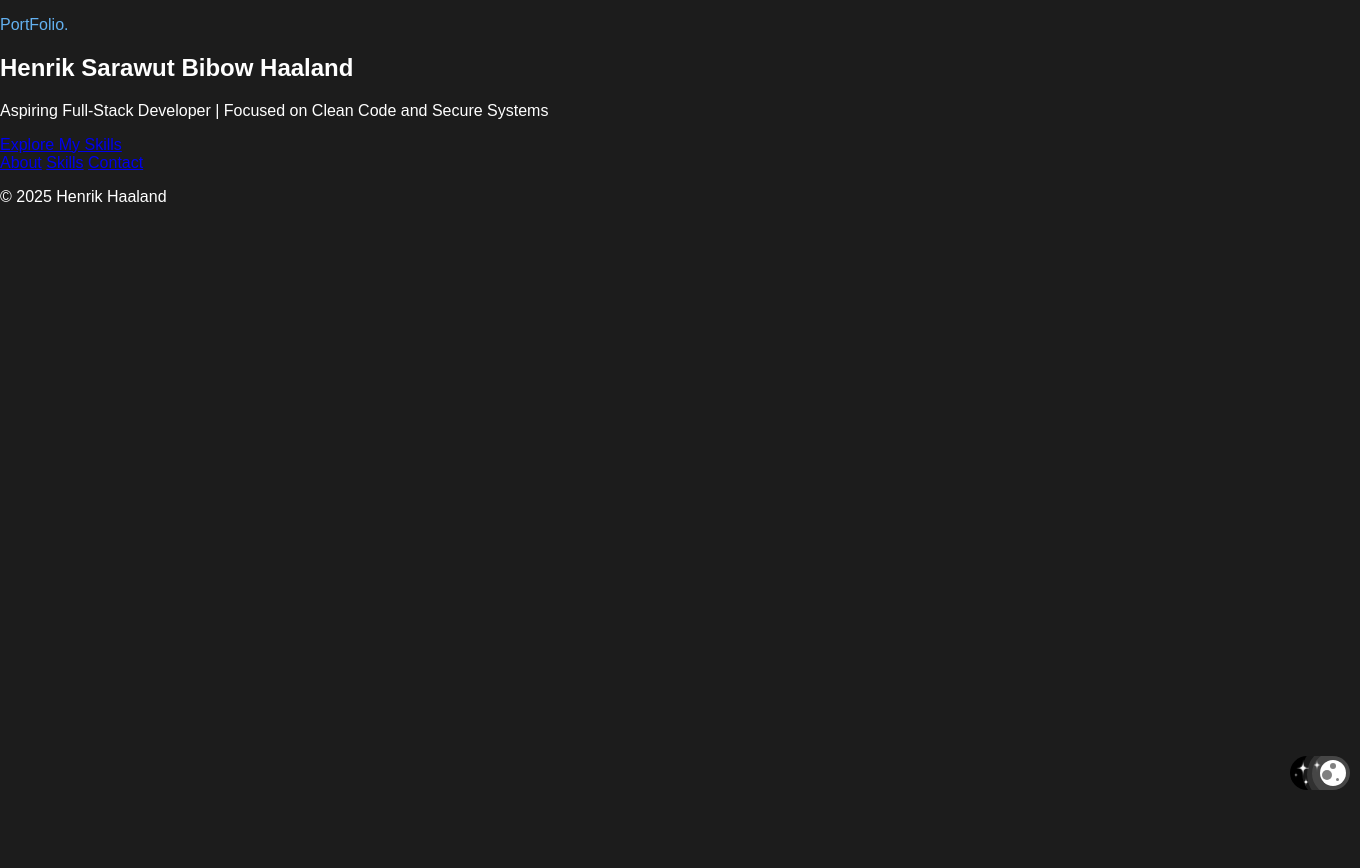
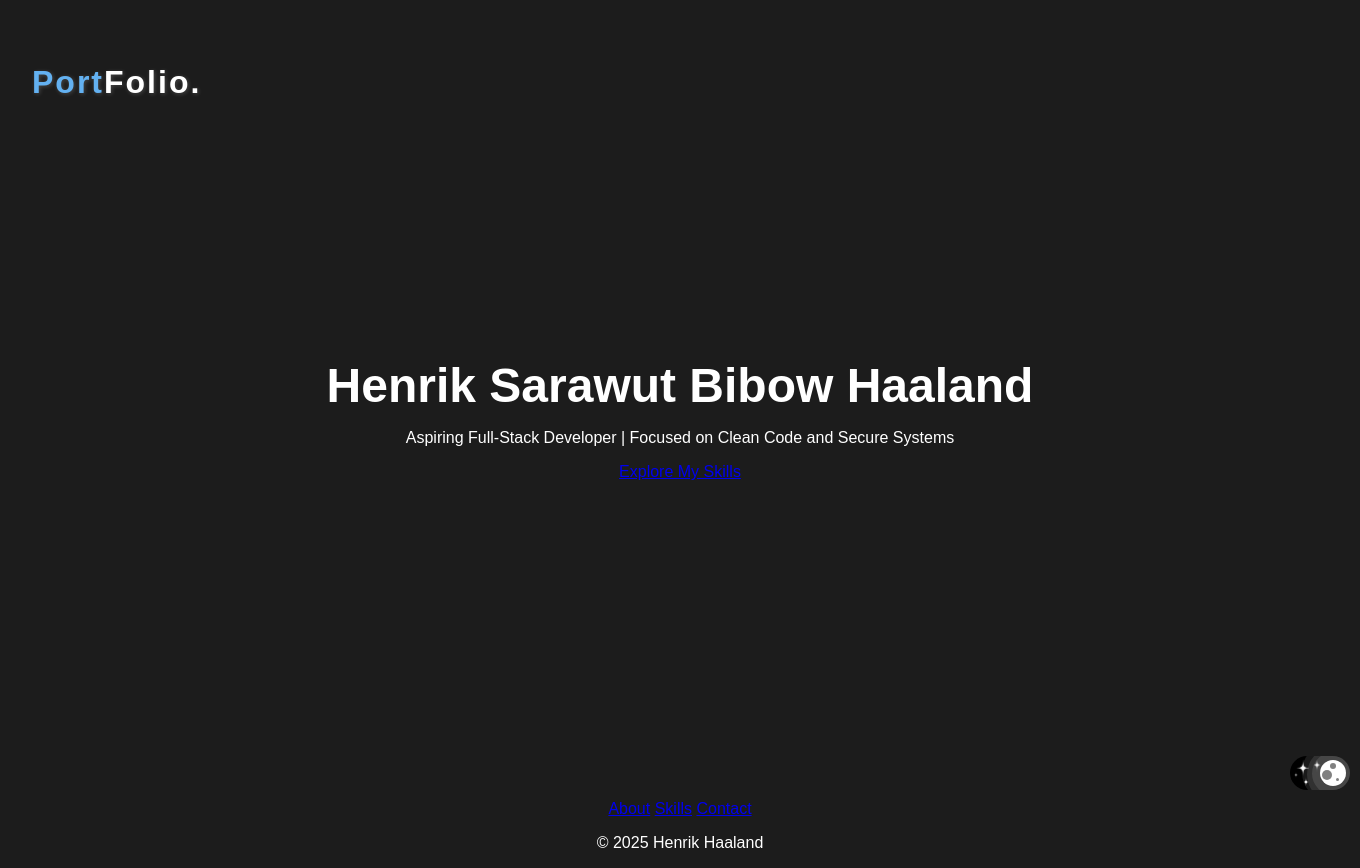
Before and after one commit to HenrikHaalandDev/Portfolio, a Flask app: page / in a window 1360 px wide; the page is wider, and only the part inside the window is pictured. Before the commit the page ends 790 px from the top of that part, so only its background shows below. Run offline with Flask 3, Linux system fonts and the light colour scheme.

Commit message:
Update on Home page styling

```diff
--- a/app/static/css/styles.css
+++ b/app/static/css/styles.css
@@ -1,9 +1,75 @@
-body{
+body {
     background-color: var(--background-color);
+    color: var(--main-text-color);
+    font-family: 'Poppins', sans-serif;
+    transition: background-color 0.3s ease, color 0.3s ease;
+    margin: 0;
+    overflow-x: hidden;
+}
+
+.root {
+    height: 100vh;
+}
+
+header {
+    padding: 2rem;
+    display: flex;
+    justify-content: space-between;
+    align-items: center;
+    position: absolute;
+    top: 0;
+    width: 100%;
+    z-index: 10;
+}
+
+.logo {
+    color: var(--logo-main-color);
+    font-size: 2rem;
+    font-weight: bold;
+    letter-spacing: 2px;
+    text-shadow: var(--text-shadow);
+}
+
+.logo span {
     color: var(--main-text-color);
 }
 
-/* Logo Styling */
-.logo{
-    color: var(--logo-main-color);
+.content {
+    display: flex;
+    justify-content: center;
+    align-items: center;
+    flex-direction: column;
+    text-align: center;
+    position: relative;
+    height: 100%;
+    z-index: 5;
 }
+
+.hero-content {
+    max-width: 600px;
+    color: var(--main-text-color);
+    text-shadow: var(--text-shadow);
+}
+
+h1 {
+    font-size: 3rem;
+    font-weight: 700;
+    margin-bottom: 1rem;
+}
+
+.subtitle {
+    font-size: 1.25rem;
+    margin-bottom: 2rem;
+}
+
+
+
+footer {
+    display: flex;
+    text-align: center;
+    color: var(--main-text-color);
+    bottom: 0;
+    align-items:center;
+    justify-content:center;
+    flex-direction: column;
+}
```
